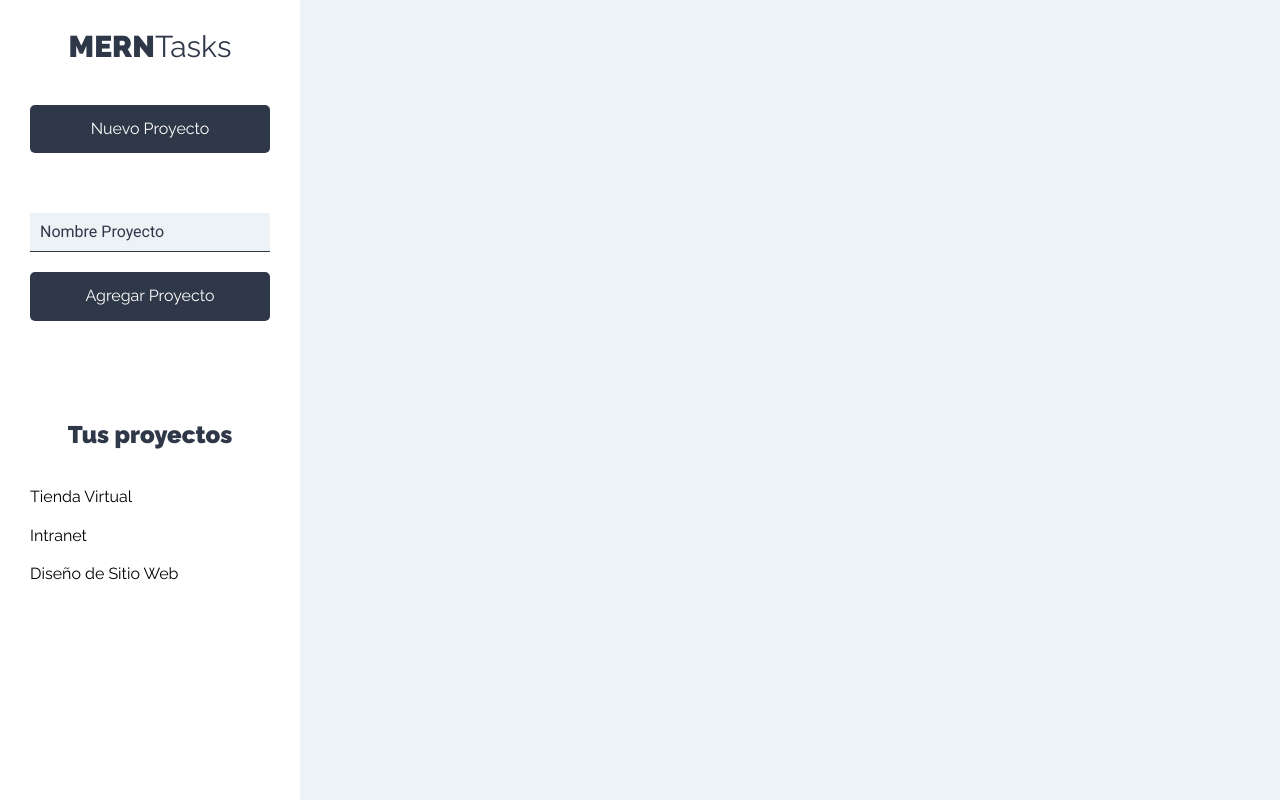
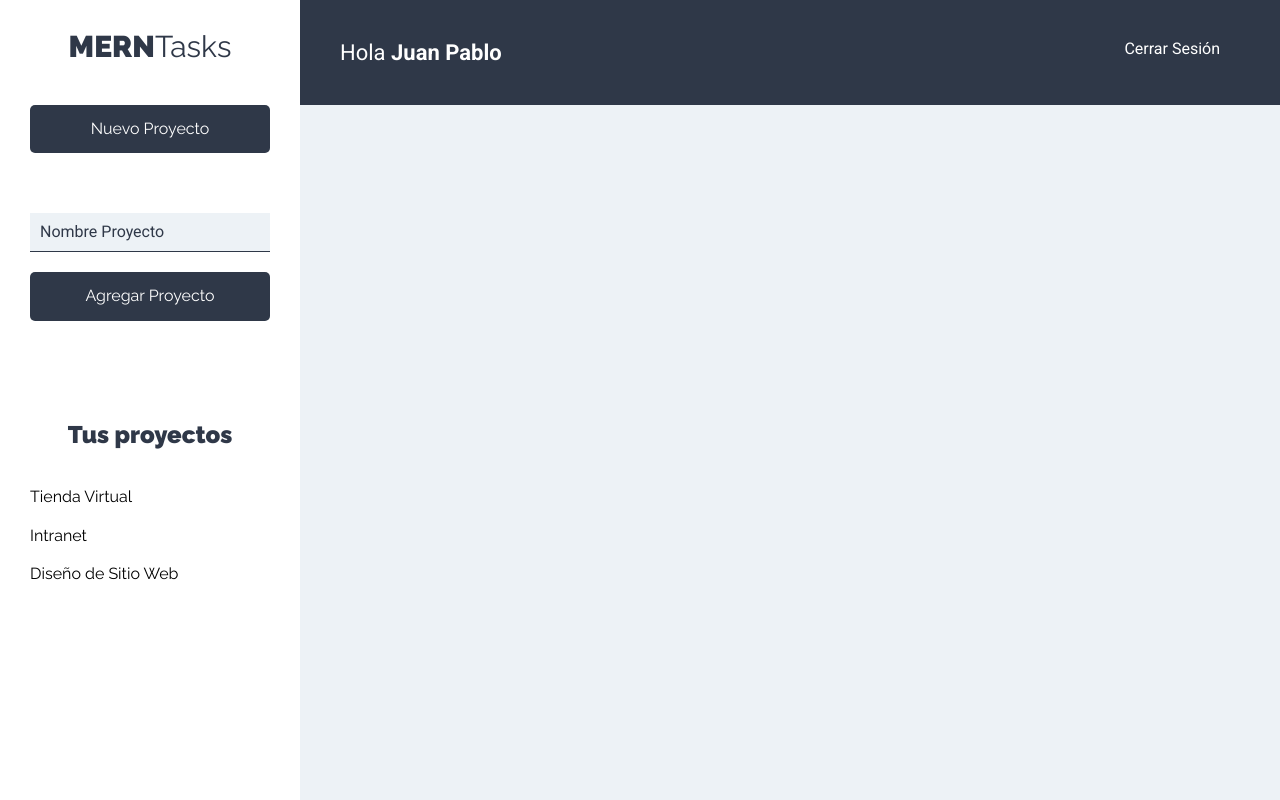
Before and after one commit to jplozada/Administrador_de_Proyectos_Cliente, a React (Create React App) app: page /proyectos in a window 1280 px wide. Built offline with nearby package versions, Linux system fonts and the light colour scheme.

Commit message:
Header component created

```diff
--- /dev/null
+++ b/src/components/layout/Barra.js
@@ -0,0 +1,14 @@
+import React from 'react';
+
+const Barra = () => {
+    return (
+        <header className="app-header">
+            <p className="nombre-usuario">Hola <span>Juan Pablo</span></p>
+            <nav className="nav-principal">
+                <a href="#!">Cerrar Sesión</a>
+            </nav>
+        </header>
+    );
+}
+
+export default Barra;
--- a/src/components/proyectos/Proyectos.js
+++ b/src/components/proyectos/Proyectos.js
@@ -1,11 +1,13 @@
 import React from 'react';
 import Sidebar from '../layout/Sidebar';
+import Barra from '../layout/Barra';
 
 const Proyectos = () => {
     return (
         <div className="contenedor-app">
             <Sidebar/>
             <div className="seccion-principal">
+                <Barra/>
                 <main>
                     <div className="contenedor-tareas">
 
--- /dev/null
+++ b/src/components/tareas/FormTarea.js
@@ -0,0 +1 @@
+import React from 'react';
--- /dev/null
+++ b/src/components/tareas/ListadoTareas.js
@@ -0,0 +1 @@
+import React from 'react';
--- /dev/null
+++ b/src/components/tareas/NuevaTarea.js
@@ -0,0 +1 @@
+import React from 'react';
```
